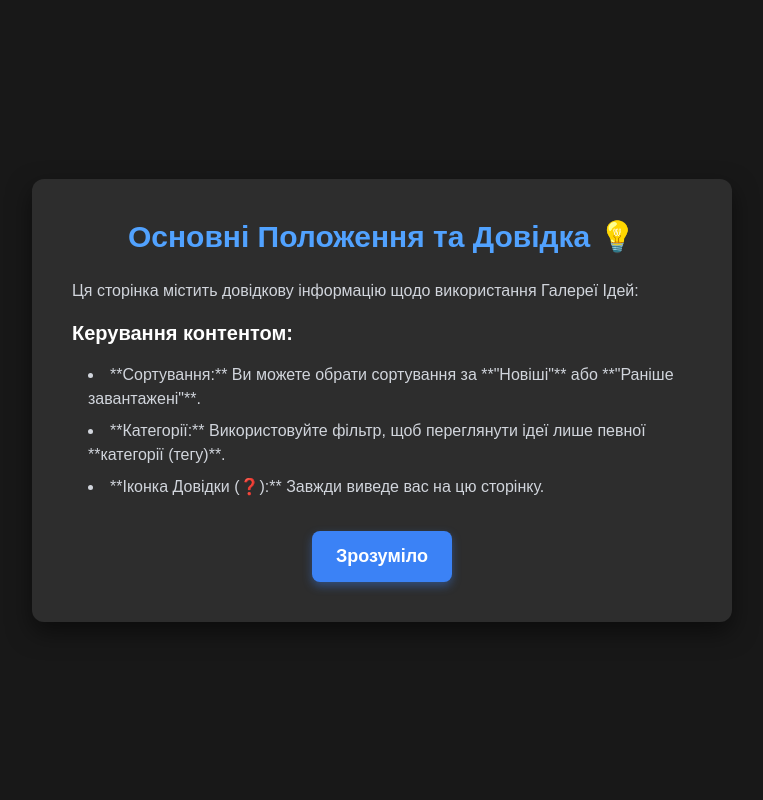
After one commit to Roll1ngo/Lesya_galery, a Django app: page /help_page/ in a window 1280 px wide. The commit adds this page. Shown: the whole page, without its empty margins (258-1021 px from the left). Run offline with Django 5.2, Linux system fonts and the light colour scheme; style sheets or scripts are compiled from the project's sources; some libraries are stand-ins or nearby versions.

Commit message:
add help page

```diff
--- a/home/urls.py
+++ b/home/urls.py
@@ -13,6 +13,7 @@ urlpatterns = [
     path("signup/", views.signup, name="signup"),
     path("logout_page/", views.logout_page, name="logout_page"),
     path("login/", views.login_page, name="login_page"),
+    path("help_page/", views.help_page, name="help_page"),
 ]
 
 
--- a/home/views.py
+++ b/home/views.py
@@ -3,6 +3,7 @@ import json
 import cloudinary
 from django.http import FileResponse, Http404, JsonResponse
 from django.shortcuts import render, redirect, HttpResponse, get_object_or_404
+from django.urls import reverse
 from django.views.decorators.http import require_http_methods
 
 from .models import Image, Tag
@@ -16,13 +17,17 @@ from django.contrib.auth.decorators import login_required, user_passes_test
 from django.db.models import Count
 from django.utils import timezone
 from datetime import timedelta
-
-
+HELP_VIEWED_MARKER_COOKIE = 'first_visit_done'
 def index(request):
     # Отримуємо параметри сортування з GET-запиту
     sort_by = request.GET.get('sort', 'newest')
     category_id = request.GET.get('category', 'all')
-
+    if request.COOKIES.get(HELP_VIEWED_MARKER_COOKIE) is None:
+        print("Redirecting to help page for first visit.")
+        # Додаємо параметр 'from_first_visit' для ідентифікації
+        # Цей параметр потрібен, якщо ми хочемо обробляти кешування лише при першому візиті.
+        return redirect(reverse('help_page') + '?first=true')
+    print("Not the first visit or help already viewed.")
     # Базовий queryset
     images = Image.objects.all()
 
@@ -232,3 +237,17 @@ def toggle_tag_view(request):
     except Exception as e:
         # Обробка інших можливих помилок, наприклад, помилок бази даних
         return JsonResponse({'status': 'error', 'message': f'Внутрішня помилка сервера: {str(e)}'}, status=500)
+
+
+def help_page(request):
+    """Виводить сторінку довідки."""
+
+    # Перевіряємо, чи це перехід з першого візиту
+    is_first_visit_redirect = request.GET.get('first') == 'true'
+
+    context = {
+        'is_first_visit_redirect': is_first_visit_redirect
+    }
+
+    # render(request, "help.html", context)
+    return render(request, "help.html", context)  # Припустімо, що ваш шаблон називається help.html
--- a/templates/base.html
+++ b/templates/base.html
@@ -10,7 +10,6 @@
         <meta charset="UTF-8">
         <meta name="viewport" content="width=device-width, initial-scale=1.0">
         <meta http-equiv="X-UA-Compatible" content="ie=edge">
-        <!-- ВИДАЛИТИ ОДИН З СКРИПТІВ - ЗАЛИШИТИ ЛИШЕ ОДИН -->
         <script defer src="https://cdn.jsdelivr.net/npm/alpinejs@3.13.0/dist/cdn.min.js"></script>
 
         <link rel="stylesheet"
@@ -158,6 +157,11 @@
                             {% endfor %}
                         </div>
                     </div>
+                    <a href="{% url 'help_page' %}"
+                       class="p-2 bg-gray-700 rounded-lg hover:bg-gray-600 transition duration-300 cursor-pointer ml-2 flex items-center justify-center"
+                       title="Довідка" style="cursor: pointer;">
+                       <span class="material-symbols-outlined text-lg">help</span>
+                    </a>
                 </div>
             </div>
 
--- /dev/null
+++ b/templates/help.html
@@ -0,0 +1,148 @@
+<!DOCTYPE html>
+<html lang="en">
+<head>
+    <meta charset="UTF-8">
+    <title>Довідка та Основні Положення</title>
+    <meta name="viewport" content="width=device-width, initial-scale=1.0">
+    {% load static tailwind_tags %}
+    {% tailwind_css %}
+
+    <style>
+        body {
+            display: flex;
+            flex-direction: column;
+            justify-content: center;
+            align-items: center;
+            min-height: 100vh;
+            background-color: #181818;
+            font-family: Arial, sans-serif;
+            color: white;
+            padding: 20px;
+        }
+
+        .content-box {
+            max-width: 700px;
+            width: 100%;
+            background-color: #2d2d2d; /* bg-gray-800 */
+            padding: 40px;
+            border-radius: 12px;
+            box-shadow: 0 10px 25px rgba(0, 0, 0, 0.5);
+        }
+
+        /* Стилі для кнопки */
+        .understand-button {
+            padding: 12px 24px;
+            background-color: #3b82f6;
+            color: white;
+            font-size: 18px;
+            font-weight: bold;
+            border: none;
+            border-radius: 8px;
+            cursor: pointer;
+            transition: all 0.2s ease-in-out;
+            box-shadow: 0 4px 10px rgba(59, 130, 246, 0.4);
+            outline: none;
+        }
+
+        /* Ефект при натисканні (активний стан) */
+        .understand-button:active {
+            background-color: #1e40af;
+            transform: scale(0.98);
+            box-shadow: 0 2px 5px rgba(59, 130, 246, 0.8);
+        }
+
+        .understand-button.redirecting {
+            opacity: 0.5;
+            pointer-events: none;
+        }
+    </style>
+</head>
+<body x-data>
+    <div class="content-box">
+        <h1 class="text-3xl font-bold text-blue-400 mb-4 text-center">Основні Положення та Довідка 💡</h1>
+        <div class="text-gray-300 space-y-4 mt-6">
+            <p>Ця сторінка містить довідкову інформацію щодо використання Галереї Ідей:</p>
+
+            <h3 class="text-xl font-semibold text-white">Керування контентом:</h3>
+            <ul class="list-disc list-inside ml-4 space-y-2">
+                <li>**Сортування:** Ви можете обрати сортування за **"Новіші"** або **"Раніше завантажені"**.</li>
+                <li>**Категорії:** Використовуйте фільтр, щоб переглянути ідеї лише певної **категорії (тегу)**.</li>
+                <li>**Іконка Довідки (❓):** Завжди виведе вас на цю сторінку.</li>
+            </ul>
+        </div>
+
+        <div class="mt-8 flex justify-center">
+            <button onclick="handleUnderstandClick('{% url 'index' %}')"
+                    id="understandBtn"
+                    class="understand-button">
+                Зрозуміло
+            </button>
+        </div>
+    </div>
+
+    <script>
+        const HELP_VIEWED_MARKER_COOKIE = 'first_visit_done';
+        const HELP_VIEWED_LOCALSTORAGE_KEY = 'isHelpViewed';
+
+        // Виконання при натисканні на кнопку
+        function handleUnderstandClick(redirectUrl) {
+            const button = document.getElementById('understandBtn');
+
+            // 1. Анімація
+            button.classList.add('redirecting');
+
+            // 2. Кешування
+            // Встановлюємо LocalStorage
+            try {
+                localStorage.setItem(HELP_VIEWED_LOCALSTORAGE_KEY, 'true');
+            } catch (e) {
+                console.warn("Local Storage заблоковано.");
+            }
+
+            // Встановлюємо Куку (Для інформування Django про перегляд)
+            const date = new Date();
+            date.setTime(date.getTime() + (365 * 24 * 60 * 60 * 1000)); // 1 рік
+            const expires = "expires=" + date.toUTCString();
+            document.cookie = `${HELP_VIEWED_MARKER_COOKIE}=true;${expires};path=/;SameSite=Lax`;
+
+            // 3. Перенаправлення
+            setTimeout(() => {
+                window.location.href = redirectUrl;
+            }, 500);
+        }
+
+        // 4. ПЕРЕВІРКА ПРИ ПЕРШОМУ ВІЗИТІ (Використовуємо LocalStorage як маркер)
+        // Цей код спрацює, якщо Django перенаправив на help_page.
+        // Якщо користувач вже бачив це вікно (перевірка LocalStorage), перенаправляємо його назад.
+        // (Це вирішує проблему, коли куки відключені, але LocalStorage доступний)
+
+        document.addEventListener('DOMContentLoaded', function() {
+             const urlParams = new URLSearchParams(window.location.search);
+             const isFirstVisitRedirect = urlParams.get('first') === 'true';
+
+             // === КЛЮЧОВЕ ВИПРАВЛЕННЯ ЛОГІКИ ЗАЦИКЛЕННЯ ===
+             if (isFirstVisitRedirect) {
+                 // Перевіряємо, чи користувач вже бачив допомогу (навіть якщо куки вимкнені)
+                 if (localStorage.getItem(HELP_VIEWED_LOCALSTORAGE_KEY) === 'true') {
+                     // Якщо LocalStorage встановлено, це означає, що користувач уже бачив допомогу.
+                     // Ми припускаємо, що кука була втрачена/видалена, і просто повертаємо його на головну.
+                     console.log("Допомога вже бачена (Local Storage). Перенаправлення на головну.");
+
+                     // ВАЖЛИВО: Перед перенаправленням, ми повинні спробувати знову встановити куку,
+                     // щоб наступний запит не викликав цей цикл знову.
+
+                     // 1. Встановлюємо Куку
+                     const date = new Date();
+                     date.setTime(date.getTime() + (365 * 24 * 60 * 60 * 1000));
+                     const expires = "expires=" + date.toUTCString();
+                     document.cookie = `${HELP_VIEWED_MARKER_COOKIE}=true;${expires};path=/;SameSite=Lax`;
+
+                     // 2. Перенаправляємо
+                     window.location.href = "{% url 'index' %}";
+                 }
+                 // Якщо LocalStorage не встановлено, це справжній перший візит, і ми ЗАЛИШАЄМО його на help.html.
+             }
+        });
+    </script>
+</body>
+</html>
```
